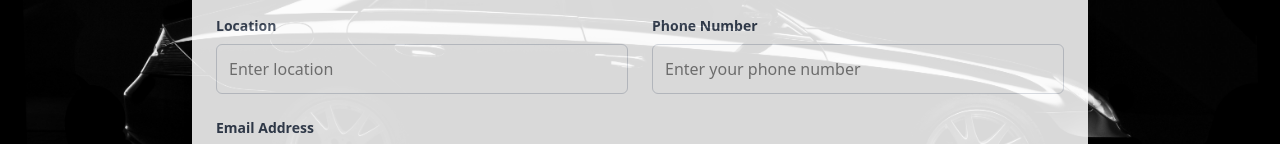
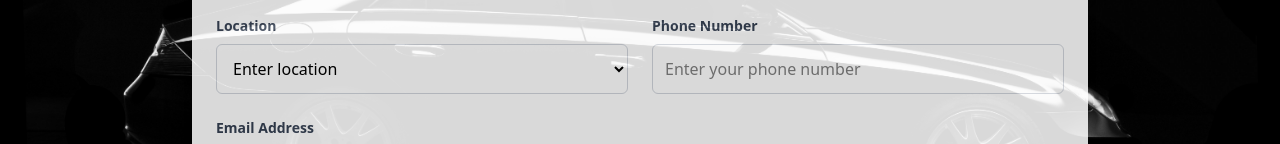
Before and after one commit to kowshicPrasanna/rental_app_react, a React (Vite) app: page /booking in a window 1280 px wide. Shown: the part 388-532 px from the top of the page. Built offline with nearby package versions, Linux system fonts and the light colour scheme.

Commit message:
Update Booking.jsx

```diff
--- a/src/Booking.jsx
+++ b/src/Booking.jsx
@@ -140,13 +140,15 @@ const Booking = () => {
                 <label className="block text-sm font-semibold text-gray-700">
                   Location
                 </label>
-                <input
-                  type="text"
+                <select
                   className="mt-2 p-3 w-full border border-gray-300 rounded-md focus:ring-2 focus:ring-black"
-                  placeholder="Enter location"
                   value={location}
                   onChange={(e) => setCustomerLocation(e.target.value)}
-                />
+                >
+                  <option value="">Enter location</option>
+                  <option value="Chennai">Chennai</option>
+                  <option value="Trichy">Trichy</option>
+                </select>
               </div>
 
               <div>
```
